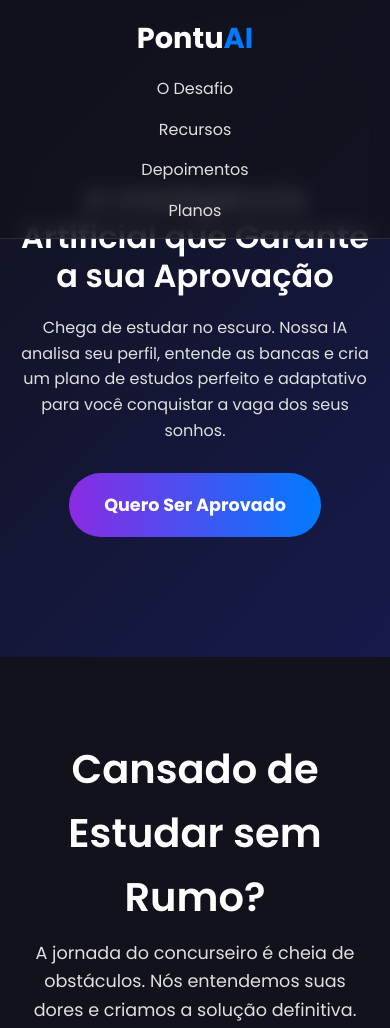
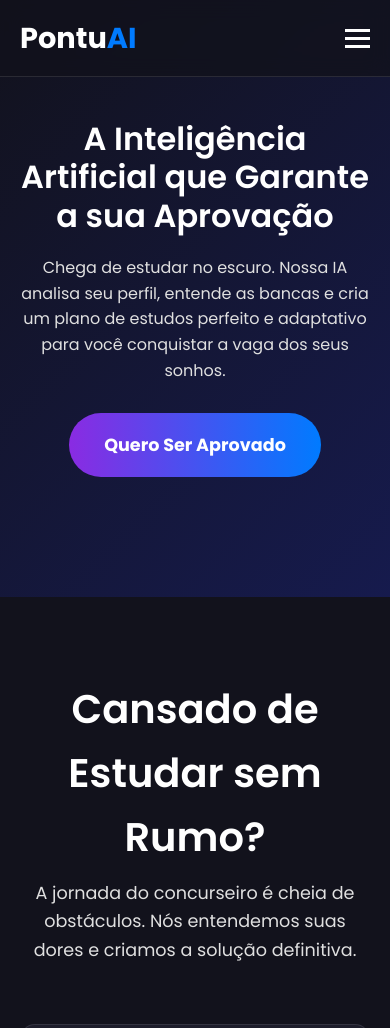
Before and after one commit to DiogoGNM/PontuAI, a plain HTML site: page index.html in a window 390 px wide. Shown: the top 1028 px of the page. Drawn offline with Linux system fonts and the light colour scheme.

Commit message:
index.html

```diff
--- a/index.html
+++ b/index.html
@@ -1,7 +1,6 @@
 <!DOCTYPE html>
 <html lang="pt-BR">
 <head>
-    <!-- SEU HEAD CONTINUA IGUAL -->
     <meta charset="UTF-8">
     <meta name="viewport" content="width=device-width, initial-scale=1.0">
     <title>PontuAI - Sua Aprovação Guiada por Inteligência Artificial</title>
@@ -9,7 +8,6 @@
     <link rel="preconnect" href="https://fonts.gstatic.com" crossorigin>
     <link href="https://fonts.googleapis.com/css2?family=Poppins:wght@300;400;600;700&display=swap" rel="stylesheet">
     <style>
-        /* SEU CSS CONTINUA IGUAL */
         :root { --dark-bg: #12121c; --primary-blue: #007BFF; --light-blue: #00AFFF; --accent-purple: #8A2BE2; --white: #FFFFFF; --light-gray: #E0E0E0; --card-bg: #1d1d2b; --border-color: rgba(255, 255, 255, 0.1); --success-green: #4dff91; }
         * { margin: 0; padding: 0; box-sizing: border-box; scroll-behavior: smooth; }
         body { font-family: 'Poppins', sans-serif; background-color: var(--dark-bg); color: var(--light-gray); line-height: 1.6; overflow-x: hidden; }
@@ -28,6 +26,8 @@
         .main-nav a:hover, .main-nav a.active { color: var(--primary-blue); }
         .btn-header { background: linear-gradient(90deg, var(--primary-blue), var(--light-blue)); color: var(--white); padding: 10px 20px; border-radius: 50px; text-decoration: none; font-weight: 600; transition: transform 0.3s ease, box-shadow 0.3s ease; }
         .btn-header:hover { transform: scale(1.05); box-shadow: 0 0 20px rgba(0, 123, 255, 0.5); color: var(--white); }
+        .hamburger-menu { display: none; background: none; border: none; cursor: pointer; z-index: 1010; }
+        .hamburger-menu span { display: block; width: 25px; height: 3px; background-color: var(--white); margin: 5px 0; transition: all 0.3s ease-in-out; }
         .hero { padding-top: 180px; padding-bottom: 120px; text-align: center; position: relative; background: linear-gradient(315deg, #1a237e, #12121c, #4a148c); background-size: 400% 400%; animation: gradientBG 15s ease infinite; }
         @keyframes gradientBG { 0% {background-position: 0% 50%;} 50% {background-position: 100% 50%;} 100% {background-position: 0% 50%;} }
         .hero h1 { font-size: 3.2em; margin-bottom: 20px; line-height: 1.2; }
@@ -115,18 +115,60 @@
         .security-info { text-align: center; margin-top: 20px; padding-top: 20px; border-top: 1px solid var(--border-color); font-size: 0.9em; display: flex; align-items: center; justify-content: center; gap: 10px; }
         .security-info svg { stroke: var(--success-green); }
         @media(max-width: 992px) { .pricing-grid { grid-template-columns: 1fr 1fr; } .pricing-card.popular { grid-column: 1 / -1; order: -1; } }
-        @media(max-width: 768px) { .main-header .container { flex-direction: column; gap: 15px; } .hero h1 { font-size: 2.5em; } .problem-solution-grid, .pricing-grid { grid-template-columns: 1fr; } .pricing-card.popular { transform: scale(1); } .checkout-grid { grid-template-columns: 1fr; } .summary-section { grid-row: 1; position: static; margin-bottom: 30px; top: 40px; } }
-        @media(max-width: 576px) { .main-nav ul { flex-direction: column; text-align: center; gap: 15px; } .btn-header { display: none; } .hero h1 { font-size: 2em; } .hero p { font-size: 1em; } }
+
+        /* === INÍCIO DAS MUDANÇAS PARA O MENU MOBILE === */
+        @media(max-width: 768px) {
+            .hero { padding-top: 120px; /* Reduz o espaçamento para a nova altura do header */ }
+            .hero h1 { font-size: 2.5em; }
+            .problem-solution-grid, .pricing-grid { grid-template-columns: 1fr; }
+            .pricing-card.popular { transform: scale(1); }
+            .checkout-grid { grid-template-columns: 1fr; }
+            .summary-section { grid-row: 1; position: static; margin-bottom: 30px; top: 40px; }
+            .btn-header { display: none; } /* Esconde o botão "Começar Agora" */
+            .hamburger-menu { display: block; } /* Mostra o menu hambúrguer */
+
+            .main-nav {
+                position: absolute;
+                top: 100%;
+                left: 0;
+                width: 100%;
+                background-color: rgba(29, 29, 43, 0.98); /* Fundo do menu mobile */
+                backdrop-filter: blur(5px);
+                max-height: 0;
+                overflow: hidden;
+                transition: max-height 0.5s ease-out;
+            }
+            .main-nav.active {
+                max-height: 500px; /* Altura máxima para mostrar o menu */
+                border-top: 1px solid var(--border-color);
+            }
+            .main-nav ul {
+                flex-direction: column;
+                padding: 20px;
+                text-align: center;
+                gap: 20px;
+            }
+            .main-nav a { font-size: 1.2em; }
+            .main-header .container {
+                /* Remove a regra que causava o problema de empilhamento */
+                /* flex-direction: column; (removido) */
+            }
+        }
+        /* === FIM DAS MUDANÇAS PARA O MENU MOBILE === */
+
+        @media(max-width: 576px) {
+            .hero h1 { font-size: 2em; }
+            .hero p { font-size: 1em; }
+        }
     </style>
 </head>
 <body>
 
     <main id="main-content">
-        <!-- SEÇÕES DA LANDING PAGE ... -->
         <header class="main-header">
             <div class="container">
                 <a href="#" class="logo" id="logo-link">Pontu<span>AI</span></a>
-                <nav class="main-nav">
+                <nav class="main-nav" id="main-nav">
                     <ul>
                         <li><a href="#problem">O Desafio</a></li>
                         <li><a href="#features">Recursos</a></li>
@@ -135,8 +177,16 @@
                     </ul>
                 </nav>
                 <a href="#pricing" class="btn-header">Começar Agora</a>
+                <!-- Botão Hambúrguer -->
+                <button class="hamburger-menu" id="hamburger-menu" aria-label="Abrir menu">
+                    <span></span>
+                    <span></span>
+                    <span></span>
+                </button>
             </div>
         </header>
+
+        <!-- SEU CONTEÚDO RESTANTE (sections) CONTINUA EXATAMENTE O MESMO -->
         <section class="hero" id="home">
         <div class="container fade-in">
             <h1>A Inteligência Artificial que Garante a sua Aprovação</h1>
@@ -370,6 +420,8 @@
     </footer>
 
     <script>
+        document.addEventListener('DOMContentLoaded', () => {
+
             // --- LÓGICA DE NAVEGAÇÃO E PLANOS ---
             const plans = {
                 'mensal': { name: 'Plano Mensal', price: 25.00, priceFormatted: 'R$ 25,00', description: 'Acesso por 1 mês' },
@@ -386,6 +438,14 @@
             const summaryPlanDesc = document.getElementById('summary-plan-desc');
             const summaryPlanPrice = document.getElementById('summary-plan-price');
             const planSwitcher = document.getElementById('plan-switcher');
+
+            // --- NOVA LÓGICA DO MENU HAMBÚRGUER ---
+            const hamburgerMenu = document.getElementById('hamburger-menu');
+            const mainNav = document.getElementById('main-nav');
+
+            hamburgerMenu.addEventListener('click', () => {
+                mainNav.classList.toggle('active');
+            });
 
             function showCheckout(planId) {
                 mainContent.classList.add('hidden');
@@ -438,8 +498,13 @@
 
             navLinks.forEach(link => {
                 link.addEventListener('click', event => {
+                    // Fecha o menu hambúrguer se estiver aberto
+                    if (mainNav.classList.contains('active')) {
+                        mainNav.classList.remove('active');
+                    }
+
                     const targetId = link.getAttribute('href');
-                if (targetId.startsWith('#')) {
+                    if (targetId && targetId.startsWith('#')) {
                         event.preventDefault();
                         if (checkoutPage.classList.contains('hidden')) {
                             const targetElement = document.querySelector(targetId);
@@ -503,11 +568,11 @@
 
                 const encodedMessage = encodeURIComponent(message);
 
-            // **CORREÇÃO FINAL: Usando o número de telefone direto.**
                 const whatsappUrl = `https://wa.me/5551999604046?text=${encodedMessage}`;
 
                 window.open(whatsappUrl, '_blank');
             });
+        });
     </script>
 </body>
 </html>
```
Lines whose indentation alone changed are shown as unchanged.
